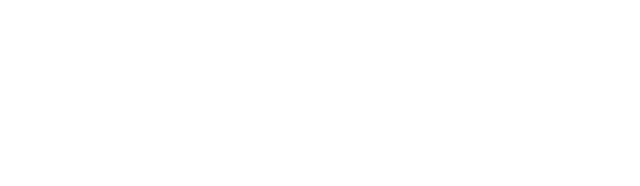
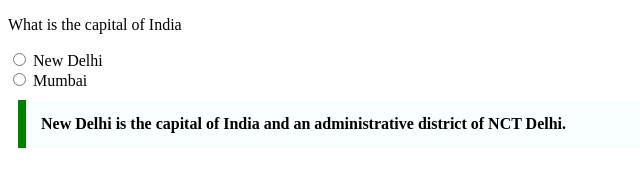
Before and after one commit to acciojob/trivia-Juhi-Vyas, a website: page main.html in a window 1280 px wide. Shown: the whole page, without its empty margins (0-640 px from the left). Drawn offline with Linux system fonts and the light colour scheme.

Commit message:
created a submission

```diff
--- a/main.html
+++ b/main.html
@@ -7,7 +7,23 @@
 </head>
 
 <body>
-	<!-- the entire body must be written by student -->
+
+	<p>What is the capital of India</p>
+
+	<div>
+		<input type="radio">
+	<label>New Delhi</label>
+	</div>
+
+	<div>
+		<input type="radio">
+	<label>Mumbai</label>
+	</div>
+
+	<blockquote class="qoute">
+		New Delhi is the capital of India and an administrative district of NCT Delhi.
+	</blockquote>
+
     <script type="text/javascript" src="./script.js">
 </script>
 
--- a/styles.css
+++ b/styles.css
@@ -1,2 +1,9 @@
 
-/* Your CSS Code here. */
+.qoute {
+	max-width: 600px;
+	margin: 10px;
+	padding: 15px;
+	border-left: 8px solid green;
+	background-color: #f8fffe;
+	font-weight: bold;
+}
```
